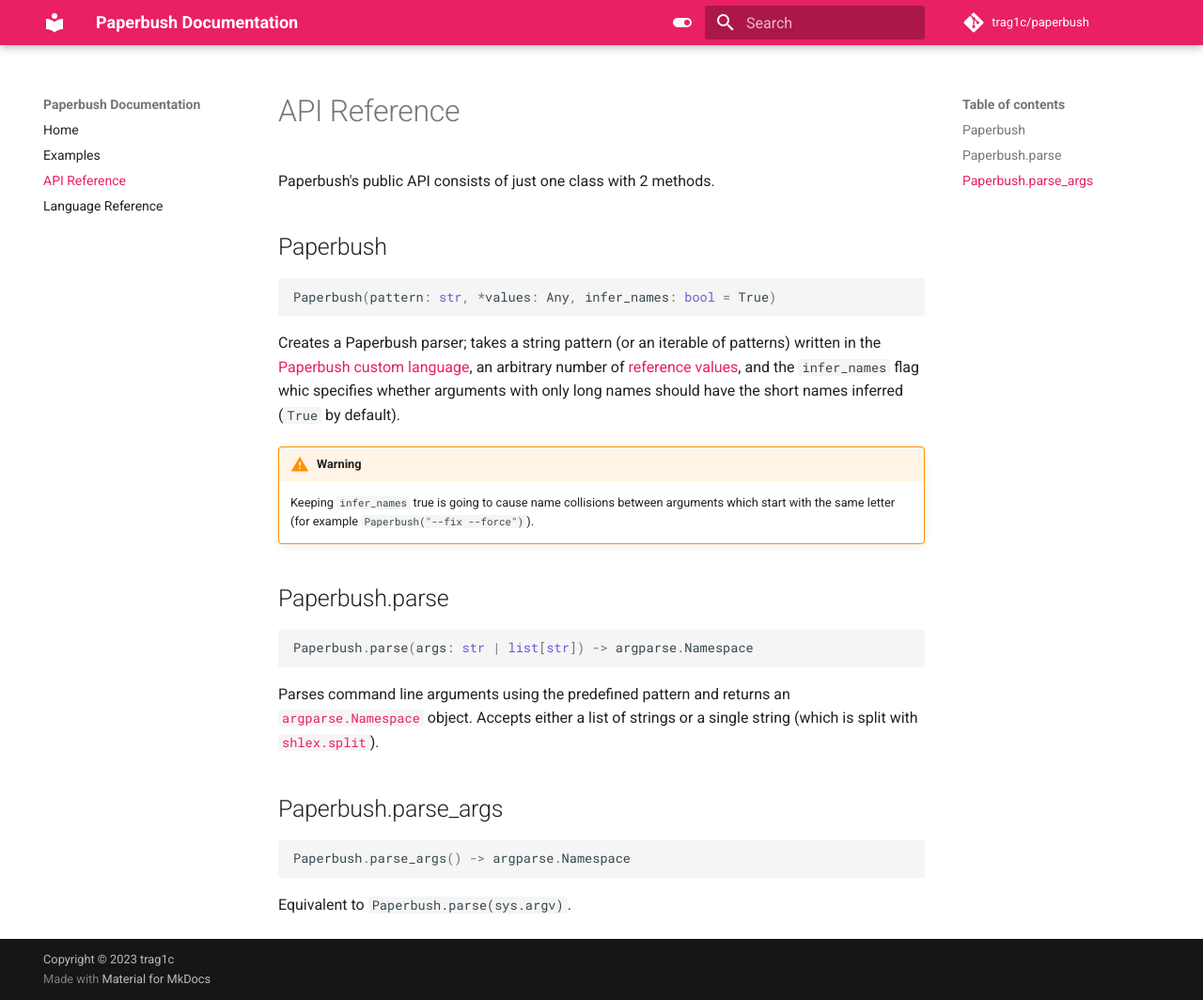
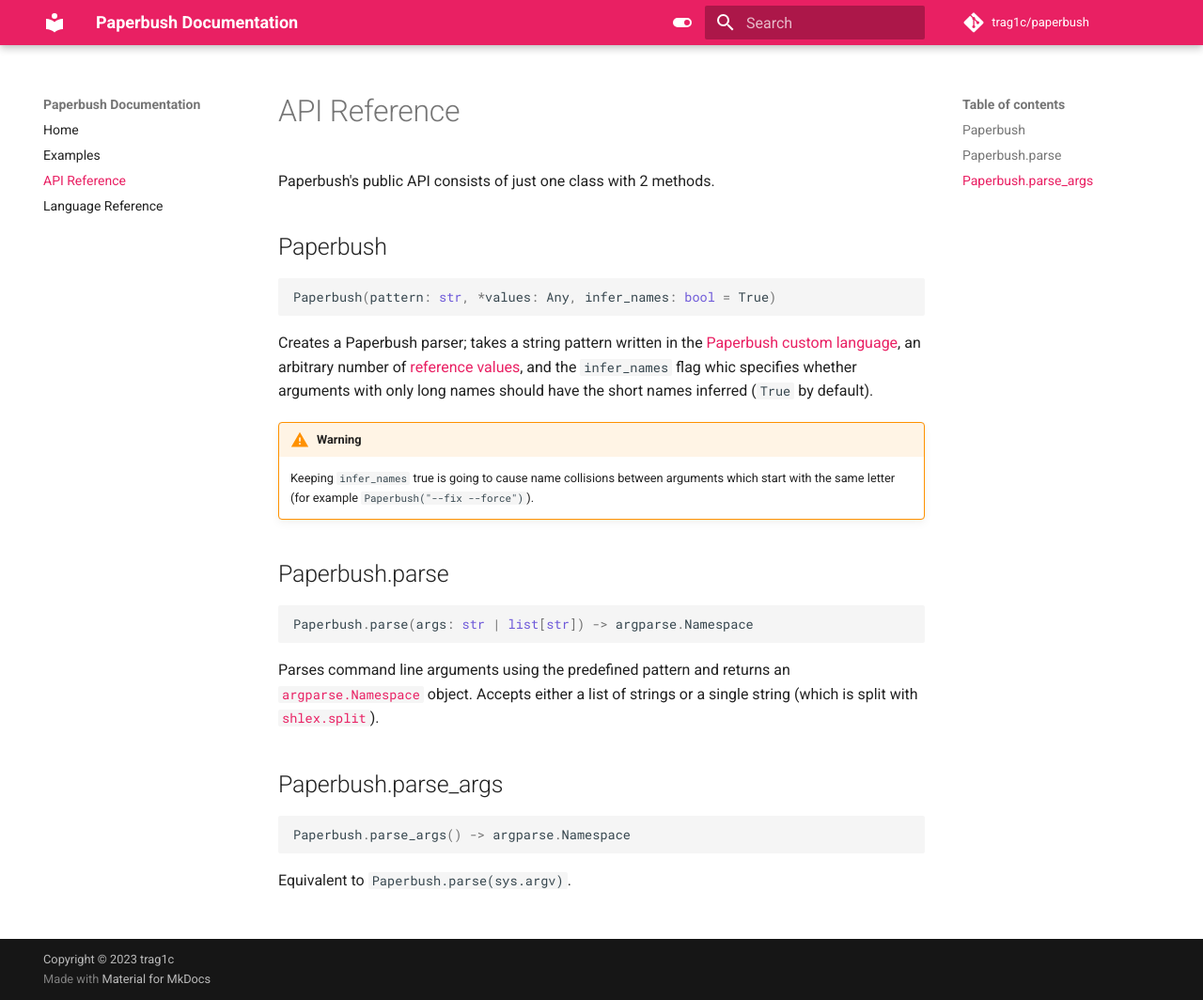
Before and after one commit to trag1c/paperbush, an MkDocs documentation site: the page built from docs/api.md, in a window 1280 px wide and 1064 px high. Shown: the whole window at 94% size. Built offline with MkDocs 1.6.1 and Material for MkDocs 9.7.7, drawn with Linux system fonts in a browser that asks for light colours; comment, search, counter and statistics services are not loaded.

Commit message:
Reverted docs change

````diff
--- a/docs/api.md
+++ b/docs/api.md
@@ -5,7 +5,7 @@
 ```py
 Paperbush(pattern: str, *values: Any, infer_names: bool = True)
 ```
-Creates a Paperbush parser; takes a string pattern (or an iterable of patterns)
+Creates a Paperbush parser; takes a string pattern
 written in the [Paperbush custom language](dsl.md), an arbitrary number of
 [reference values](dsl.md#value-references), and the `infer_names` flag whic
 specifies whether arguments with only long names should have the short names
````
